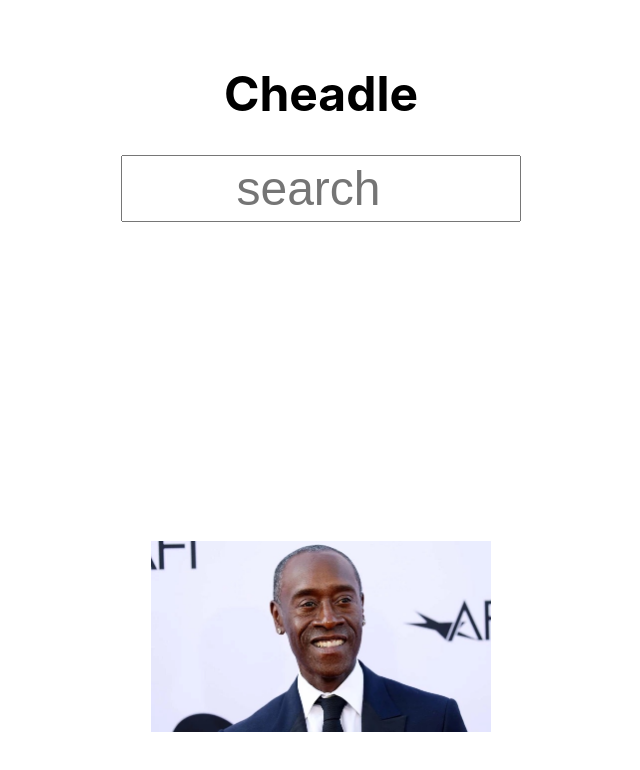
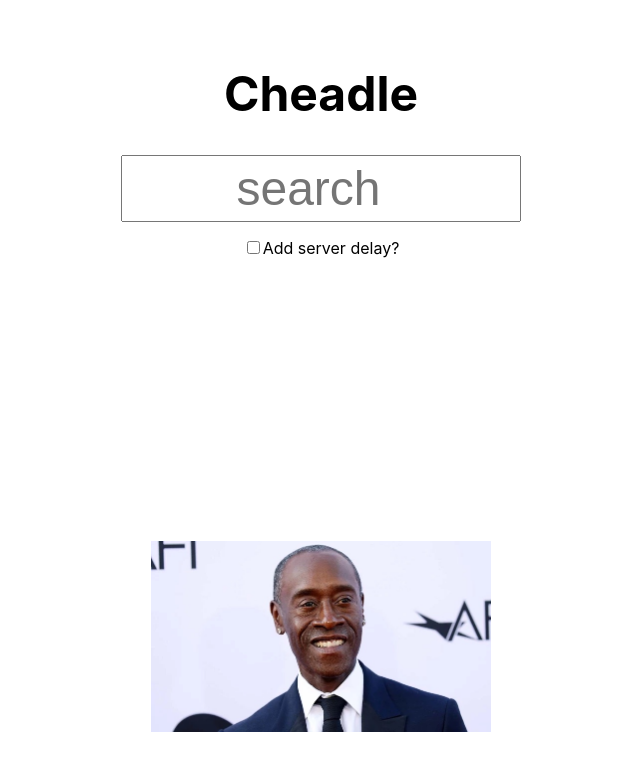
Before and after one commit to prichey/cheadle, a Next.js app: page / in a window 1280 px wide. Shown: the top 770 px of the page, without its empty margins (319-959 px from the left). Built offline with nearby package versions, Linux system fonts and the light colour scheme.

Commit message:
Add server delay bool toggle

```diff
--- a/pages/api/search.ts
+++ b/pages/api/search.ts
@@ -44,7 +44,7 @@ export default async function handler(
   res: NextApiResponse<Data>
 ) {
   try {
-    const { q: query, p: page } = req.query;
+    const { q: query, p: page, slow = 'false' } = req.query;
 
     const pageNum =
       typeof page === 'string' && !Number.isNaN(parseInt(page))
@@ -67,11 +67,16 @@ export default async function handler(
       (pageNum + 1) * RESULTS_PER_PAGE
     );
 
-    const msToWait = 500;
-    // introduce artificial delay to simulate slow server
-    setTimeout(() => {
-      res.status(200).json({ matches, hasMoreResults });
-    }, msToWait);
+    const respond = () => res.status(200).json({ matches, hasMoreResults });
+
+    if (slow === 'true') {
+      // introduce artificial delay to simulate slow server
+      const msToWait = 1000;
+      setTimeout(respond, msToWait);
+      return;
+    }
+
+    respond();
   } catch (e) {
     res.status(500).json({ error: (e as Error).message });
   }
--- a/pages/index.tsx
+++ b/pages/index.tsx
@@ -55,6 +55,7 @@ const Results: FC<ResultsProps> = ({ data, onLoadMore, hasWaited = true }) => {
 };
 
 const Home: NextPage = () => {
+  const [addDelay, setAddDelay] = useState(false);
   const [query, setQuery] = useState('');
   const [hasWaited, setHasWaited] = useState(false); // convenience to prevent flashes of content
 
@@ -72,9 +73,9 @@ const Home: NextPage = () => {
         return null; // no query, no need to fetch
       }
 
-      return `/api/search?q=${query}&p=${pageIndex}`;
+      return `/api/search?q=${query}&p=${pageIndex}&slow=${addDelay}`;
     },
-    [query]
+    [query, addDelay]
   );
 
   const {
@@ -83,12 +84,9 @@ const Home: NextPage = () => {
     setSize,
   } = useSWRInfinite<Data>(getKey, fetcher);
 
-  const data: Data = useMemo(() => {
+  const data: Data | undefined = useMemo(() => {
     if (!dataPages || dataPages.length === 0) {
-      return {
-        matches: [],
-        hasMoreResults: false,
-      };
+      return undefined;
     }
 
     const matches = dataPages.reduce(
@@ -115,6 +113,11 @@ const Home: NextPage = () => {
     [query]
   );
 
+  const handleAddDelayChange: ChangeEventHandler<HTMLInputElement> =
+    useCallback((e) => {
+      setAddDelay(e.target.checked);
+    }, []);
+
   const handleLoadMoreClick = useCallback(() => {
     setSize(size + 1);
   }, [setSize, size]);
@@ -131,6 +134,17 @@ const Home: NextPage = () => {
             maxLength={5}
             onChange={handleInputChange}
           />
+
+          <div className={styles.delay}>
+            <input
+              type="checkbox"
+              id="addDelay"
+              name="addDelay"
+              checked={addDelay}
+              onChange={handleAddDelayChange}
+            />
+            <label htmlFor="addDelay">Add server delay?</label>
+          </div>
 
           {query && (
             <div className={styles['results-wrap']}>
```
